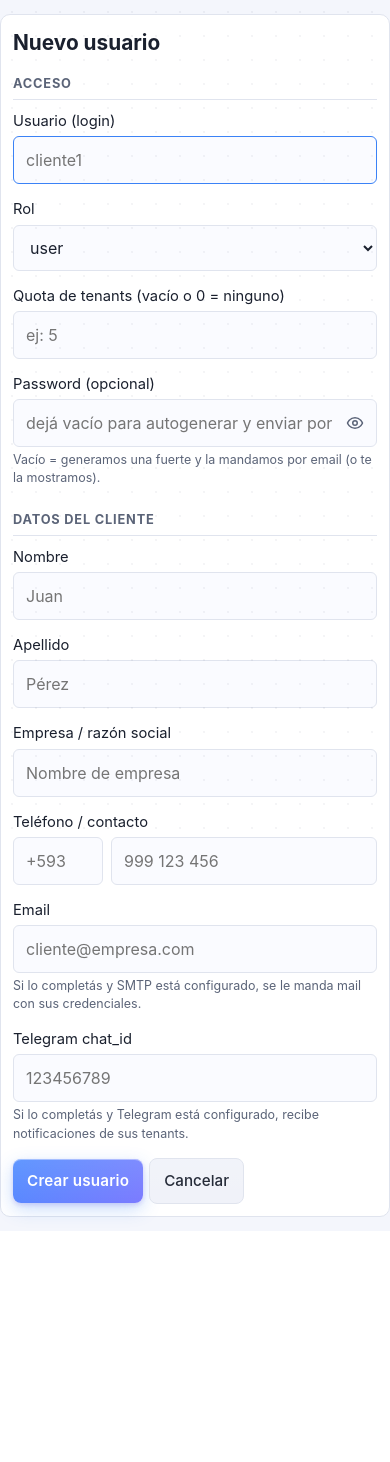
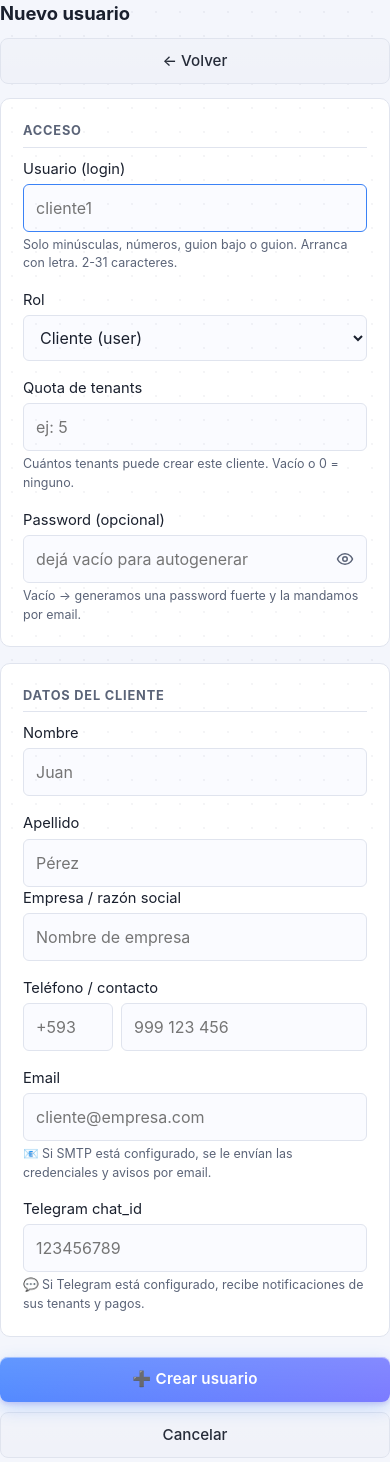
Before and after one commit to mtandazo35/monitor-maat-pro, a FastAPI app: template web/app/templates/user_form.html in a window 390 px wide. Before the commit the page ends 1225 px from the top, so only its background shows below. Run offline with FastAPI, Linux system fonts and the light colour scheme; the template is opened without the code that fills it, so the values that code supplies are empty; parts of the project's set-up code (start-up, migrations or seed data) failed here and were passed over; some libraries are stand-ins or nearby versions.

Commit message:
feat(users + user_form): quitar boton Pagos de /users + redisenar form editar
1. /users (lista admin):
   Removido boton 'Pagos' (tabla y cards mobile). La gestion de pagos
   ya vive en su propio modulo /billing accesible desde el sidebar.
   Quedan solo Editar + Borrar para mantener la lista enfocada en
   gestion de usuarios.

2. /users/{id}/edit + /users/new:
   Rediseno completo del form, mas profesional:
   - Header con titulo + boton 'Volver' alineado a la derecha
   - Layout grid 2 columnas en desktop, 1 col en mobile:
     * Izquierda: ACCESO (rol, quota, password, fecha creacion)
     * Derecha: DATOS DEL CLIENTE (nombre, empresa, telefono, email, telegram)
   - Action bar full-width abajo: Cancelar + Guardar/Crear (alineados
     a la derecha en desktop, full-width stack en mobile)
   - Secciones extra abajo (solo al editar): Acciones rapidas + Facturacion,
     tambien en grid 2 columnas
   - Hints visuales con emojis (📧 email, 💬 telegram, 💳 facturacion)
   - .form-hint box para info contextual del rol admin
   - Mejor jerarquia tipografica + spacing
   - Inputs con placeholders y small text helpers en cada uno
   - Cancelar/Borrar separados del action principal

Mas legible, mejor flow visual, responsive correcto.

```diff
--- a/web/app/templates/user_form.html
+++ b/web/app/templates/user_form.html
@@ -2,41 +2,54 @@
 {% from "_macros.html" import pwd_field %}
 {% block title %}{{ 'Editar usuario' if edit else 'Nuevo usuario' }} · MonitorMaat Admin{% endblock %}
 {% block content %}
-<section id="user-form-app" class="card card-narrow"
+
+<div class="row between" style="margin-bottom:14px">
+  <h1 style="margin:0">
+    {% if edit %}
+      Editar <code style="font-size:.85em">{{ edit.username }}</code>
+    {% else %}
+      Nuevo usuario
+    {% endif %}
+  </h1>
+  <a href="/users" class="btn">← Volver</a>
+</div>
+
+<form id="user-form-app"
+      method="post"
+      action="{{ ('/users/' ~ edit.id ~ '/edit') if edit else '/users/new' }}"
       data-edit-role="{{ edit.role if edit else '' }}"
       data-is-edit="{{ '1' if edit else '0' }}"
       data-edit-created-at="{{ edit.created_at or '' if edit else '' }}"
-         v-cloak>
-  <h1>{{ 'Editar usuario' if edit else 'Nuevo usuario' }}</h1>
-  {% if edit %}
-    <p class="muted">Editando <strong>{{ edit.username }}</strong></p>
-  {% endif %}
+      v-cloak
+      class="user-form-grid">
 
-  <form method="post" action="{{ ('/users/' ~ edit.id ~ '/edit') if edit else '/users/new' }}">
-
-    <h3 class="form-section">Acceso</h3>
+  {# === COLUMNA IZQUIERDA: ACCESO === #}
+  <section class="card user-form-card">
+    <h2 class="form-section">Acceso</h2>
 
     {% if not edit %}
     <label>Usuario (login)
       <input name="username" pattern="[a-z][a-z0-9_-]{1,30}" required autofocus
              placeholder="cliente1">
+      <small class="muted">Solo minúsculas, números, guion bajo o guion. Arranca con letra. 2-31 caracteres.</small>
     </label>
     {% endif %}
 
     <label>Rol
       <select name="role" v-model="role">
-        <option value="user">user</option>
-        <option value="admin">admin</option>
+        <option value="user">Cliente (user)</option>
+        <option value="admin">Administrador (admin)</option>
       </select>
     </label>
 
-    <label v-show="role !== 'admin'">Quota de tenants (vacío o 0 = ninguno)
+    <label v-show="role !== 'admin'">Quota de tenants
       <input type="number" name="tenant_quota" min="0"
              value="{{ edit.tenant_quota if edit and edit.tenant_quota else '' }}"
              placeholder="ej: 5">
+      <small class="muted">Cuántos tenants puede crear este cliente. Vacío o 0 = ninguno.</small>
     </label>
-    <p v-show="role === 'admin'" class="muted" style="font-size:.85rem;margin:-6px 0 14px">
-      El rol <strong>admin</strong> ignora la quota de tenants.
+    <p v-show="role === 'admin'" class="form-hint">
+      ℹ El rol <strong>admin</strong> ignora la quota de tenants.
     </p>
 
     {% if not edit %}
@@ -44,28 +57,26 @@
       <span class="pwd-wrap">
         <input id="new-pwd" name="password" :type="showPwd ? 'text' : 'password'"
                v-model="pwd" autocomplete="new-password"
-               placeholder="dejá vacío para autogenerar y enviar por email">
+               placeholder="dejá vacío para autogenerar">
         <button type="button" class="pwd-toggle" :class="{ showing: showPwd }" @click="showPwd = !showPwd" tabindex="-1">
           <svg class="ic-eye" viewBox="0 0 24 24" fill="none" stroke="currentColor" stroke-width="2" stroke-linecap="round" stroke-linejoin="round"><path d="M2 12s3-7 10-7 10 7 10 7-3 7-10 7-10-7-10-7Z"/><circle cx="12" cy="12" r="3"/></svg>
           <svg class="ic-eye-off" viewBox="0 0 24 24" fill="none" stroke="currentColor" stroke-width="2" stroke-linecap="round" stroke-linejoin="round"><path d="M9.88 9.88a3 3 0 1 0 4.24 4.24"/><path d="M10.73 5.08A10.43 10.43 0 0 1 12 5c7 0 10 7 10 7a13.16 13.16 0 0 1-1.67 2.68"/><path d="M6.61 6.61A13.526 13.526 0 0 0 2 12s3 7 10 7a9.74 9.74 0 0 0 5.39-1.61"/><line x1="2" y1="2" x2="22" y2="22"/></svg>
         </button>
       </span>
-      <small class="muted">
-        Vacío = generamos una fuerte y la mandamos por email (o te la mostramos).
-      </small>
+      <small class="muted">Vacío → generamos una password fuerte y la mandamos por email.</small>
     </label>
     {% else %}
     <label>Cambiar password (opcional)
       <span class="pwd-wrap">
         <input id="edit-pwd" name="new_password" :type="showPwd ? 'text' : 'password'"
                v-model="pwd" autocomplete="new-password"
-               placeholder="dejá vacío para no tocar">
+               placeholder="dejá vacío para no cambiar">
         <button type="button" class="pwd-toggle" :class="{ showing: showPwd }" @click="showPwd = !showPwd" tabindex="-1">
           <svg class="ic-eye" viewBox="0 0 24 24" fill="none" stroke="currentColor" stroke-width="2" stroke-linecap="round" stroke-linejoin="round"><path d="M2 12s3-7 10-7 10 7 10 7-3 7-10 7-10-7-10-7Z"/><circle cx="12" cy="12" r="3"/></svg>
           <svg class="ic-eye-off" viewBox="0 0 24 24" fill="none" stroke="currentColor" stroke-width="2" stroke-linecap="round" stroke-linejoin="round"><path d="M9.88 9.88a3 3 0 1 0 4.24 4.24"/><path d="M10.73 5.08A10.43 10.43 0 0 1 12 5c7 0 10 7 10 7a13.16 13.16 0 0 1-1.67 2.68"/><path d="M6.61 6.61A13.526 13.526 0 0 0 2 12s3 7 10 7a9.74 9.74 0 0 0 5.39-1.61"/><line x1="2" y1="2" x2="22" y2="22"/></svg>
         </button>
       </span>
-      <small class="muted">Si cargás algo: 8+ chars, mayúsculas, minúsculas, números, símbolos.</small>
+      <small class="muted">Si cargás algo: 8+ chars, mayús, minús, número y símbolo.</small>
     </label>
     {% endif %}
 
@@ -77,7 +88,16 @@
       <li :class="{ ok: pwdRules.sym }">un símbolo</li>
     </ul>
 
-    <h3 class="form-section">Datos del cliente</h3>
+    {% if edit %}
+    <label>Fecha de creación
+      <input type="text" :value="createdAtLocal" disabled>
+    </label>
+    {% endif %}
+  </section>
+
+  {# === COLUMNA DERECHA: DATOS DEL CLIENTE === #}
+  <section class="card user-form-card">
+    <h2 class="form-section">Datos del cliente</h2>
 
     <div class="form-grid-2">
       <label>Nombre
@@ -109,42 +129,50 @@
     <label>Email
       <input type="email" name="email" value="{{ edit.email or '' if edit else '' }}"
              placeholder="cliente@empresa.com">
-      <small class="muted">Si lo completás y SMTP está configurado, se le manda mail con sus credenciales.</small>
+      <small class="muted">📧 Si SMTP está configurado, se le envían las credenciales y avisos por email.</small>
     </label>
 
     <label>Telegram chat_id
       <input name="telegram_chat_id" value="{{ edit.telegram_chat_id or '' if edit else '' }}"
              placeholder="123456789" inputmode="numeric">
-      <small class="muted">Si lo completás y Telegram está configurado, recibe notificaciones de sus tenants.</small>
+      <small class="muted">💬 Si Telegram está configurado, recibe notificaciones de sus tenants y pagos.</small>
     </label>
+  </section>
 
-    {% if edit %}
-    <label>Fecha de creación
-      <input type="text" :value="createdAtLocal" disabled>
-    </label>
-    {% endif %}
-
-    <div class="row">
-      <button type="submit" class="primary">{{ 'Guardar cambios' if edit else 'Crear usuario' }}</button>
+  {# === BARRA DE ACCIONES (full-width abajo) === #}
+  <div class="user-form-actions">
     <a href="/users" class="btn">Cancelar</a>
+    <button type="submit" class="primary">
+      {{ '💾 Guardar cambios' if edit else '➕ Crear usuario' }}
+    </button>
   </div>
 </form>
 
+{# === SECCIONES EXTRA al editar (acciones rápidas + facturación) === #}
 {% if edit %}
-  <hr style="border-color:var(--border);margin:20px 0">
-  <h3 class="form-section">Acciones rápidas</h3>
-  <form method="post" action="/users/{{ edit.id }}/reset-password" class="inline" @submit="confirmReset">
-    <button class="btn">↻ Regenerar password (manda email si tiene)</button>
+<div class="user-form-extras">
+
+  <section class="card">
+    <h2 class="form-section">Acciones rápidas</h2>
+    <p class="muted small">Acciones que se ejecutan al instante.</p>
+    <form method="post" action="/users/{{ edit.id }}/reset-password" class="inline"
+          onsubmit="return confirm('¿Regenerar password de {{ edit.username }} y forzar cambio en próximo login?');">
+      <button type="submit" class="btn">↻ Regenerar password</button>
     </form>
-  {% endif %}
+    <p class="muted small" style="margin-top:8px">
+      Se genera una password nueva, se marca para cambio obligatorio en el próximo login y se envía por email si tiene.
+    </p>
   </section>
 
-{% if edit and edit.role != 'admin' %}
-<section class="card card-narrow">
-  <h2 class="form-section">Facturación</h2>
-  <p class="muted">El estado de pago, registrar nuevos pagos y el historial se gestionan en el módulo dedicado.</p>
+  {% if edit.role != 'admin' %}
+  <section class="card">
+    <h2 class="form-section">💳 Facturación y plan</h2>
+    <p class="muted">Asignación de plan, registrar pagos y ver historial se gestionan en el módulo dedicado.</p>
     <a class="btn primary" href="/billing/{{ edit.id }}">Gestionar facturación →</a>
   </section>
+  {% endif %}
+
+</div>
 {% endif %}
 
 <script src="https://unpkg.com/vue@3.4.27/dist/vue.global.prod.js" defer></script>
@@ -154,7 +182,6 @@ window.addEventListener('DOMContentLoaded', () => {
   const initialRole = root.dataset.editRole || 'user';
   const isEdit = root.dataset.isEdit === '1';
   const editCreatedAt = root.dataset.editCreatedAt || '';
-  const editUsername = {{ (edit.username if edit else "") | tojson | safe }};
 
   const { createApp, ref, computed } = Vue;
   createApp({
@@ -179,17 +206,81 @@ window.addEventListener('DOMContentLoaded', () => {
         dig: /\d/.test(pwd.value),
         sym: /[^A-Za-z0-9]/.test(pwd.value),
       }));
-      function confirmReset(ev) {
-        if (!confirm('¿Regenerar password de ' + editUsername + ' y forzar cambio en próximo login?')) {
-          ev.preventDefault();
-        }
-      }
-      return { role, pwd, showPwd, pwdRules, createdAtLocal, confirmReset };
+      return { role, pwd, showPwd, pwdRules, createdAtLocal };
     },
     delimiters: ['[[', ']]'],
   }).mount('#user-form-app');
 });
 </script>
 
-<style>[v-cloak] { visibility: hidden; }</style>
+<style>
+  /* Form en grid: 2 columnas en desktop, 1 en mobile.
+     Action bar full-width abajo, mas extras debajo. */
+  .user-form-grid {
+    display: grid;
+    grid-template-columns: 1fr;
+    grid-template-areas:
+      "acceso"
+      "datos"
+      "actions";
+    gap: 16px;
+    margin: 0;
+  }
+  @media (min-width: 900px) {
+    .user-form-grid {
+      grid-template-columns: 1fr 1fr;
+      grid-template-areas:
+        "acceso datos"
+        "actions actions";
+    }
+  }
+  .user-form-grid > .user-form-card:nth-of-type(1) { grid-area: acceso; }
+  .user-form-grid > .user-form-card:nth-of-type(2) { grid-area: datos; }
+  .user-form-actions {
+    grid-area: actions;
+    display: flex;
+    gap: 10px;
+    justify-content: flex-end;
+    flex-wrap: wrap;
+    padding: 4px 0;
+  }
+  .user-form-actions > .btn,
+  .user-form-actions > button { min-width: 140px; }
+
+  .user-form-card { padding: 22px; margin: 0; }
+  .user-form-card label { margin-bottom: 16px; }
+  .user-form-card label:last-of-type { margin-bottom: 0; }
+
+  .user-form-extras {
+    display: grid;
+    grid-template-columns: 1fr;
+    gap: 16px;
+    margin-top: 18px;
+  }
+  @media (min-width: 900px) {
+    .user-form-extras { grid-template-columns: 1fr 1fr; }
+  }
+
+  .form-hint {
+    background: var(--panel-alt);
+    border: 1px solid var(--border);
+    border-radius: 8px;
+    padding: 8px 12px;
+    margin: -4px 0 16px;
+    font-size: .85rem;
+    color: var(--muted);
+  }
+
+  /* Mobile: action bar full-width, botones grandes */
+  @media (max-width: 768px) {
+    .user-form-actions {
+      justify-content: stretch;
+      flex-direction: column-reverse;
+    }
+    .user-form-actions > .btn,
+    .user-form-actions > button { width: 100%; min-height: 44px; }
+  }
+
+  [v-cloak] { visibility: hidden; }
+</style>
 {% endblock %}
--- a/web/app/templates/users.html
+++ b/web/app/templates/users.html
@@ -76,7 +76,6 @@
             <td class="muted small" v-text="formatDate(u.created_at)"></td>
             <td>
               <a class="btn small" :href="'/users/' + u.id + '/edit'">Editar</a>
-              <a v-if="u.role !== 'admin'" class="btn small" :href="'/billing/' + u.id">Pagos</a>
               <form :action="'/users/' + u.id + '/delete'" method="post" class="inline"
                     @submit="confirmDelete($event, u.username)">
                 <button class="btn small warn">Borrar</button>
@@ -124,7 +123,6 @@
         </dl>
         <div class="row">
           <a class="btn primary" :href="'/users/' + u.id + '/edit'">Editar</a>
-          <a v-if="u.role !== 'admin'" class="btn" :href="'/billing/' + u.id">Pagos</a>
           <form :action="'/users/' + u.id + '/delete'" method="post" class="inline"
                 @submit="confirmDelete($event, u.username)">
             <button class="btn warn">Borrar</button>
```
Lines whose indentation alone changed are shown as unchanged.
